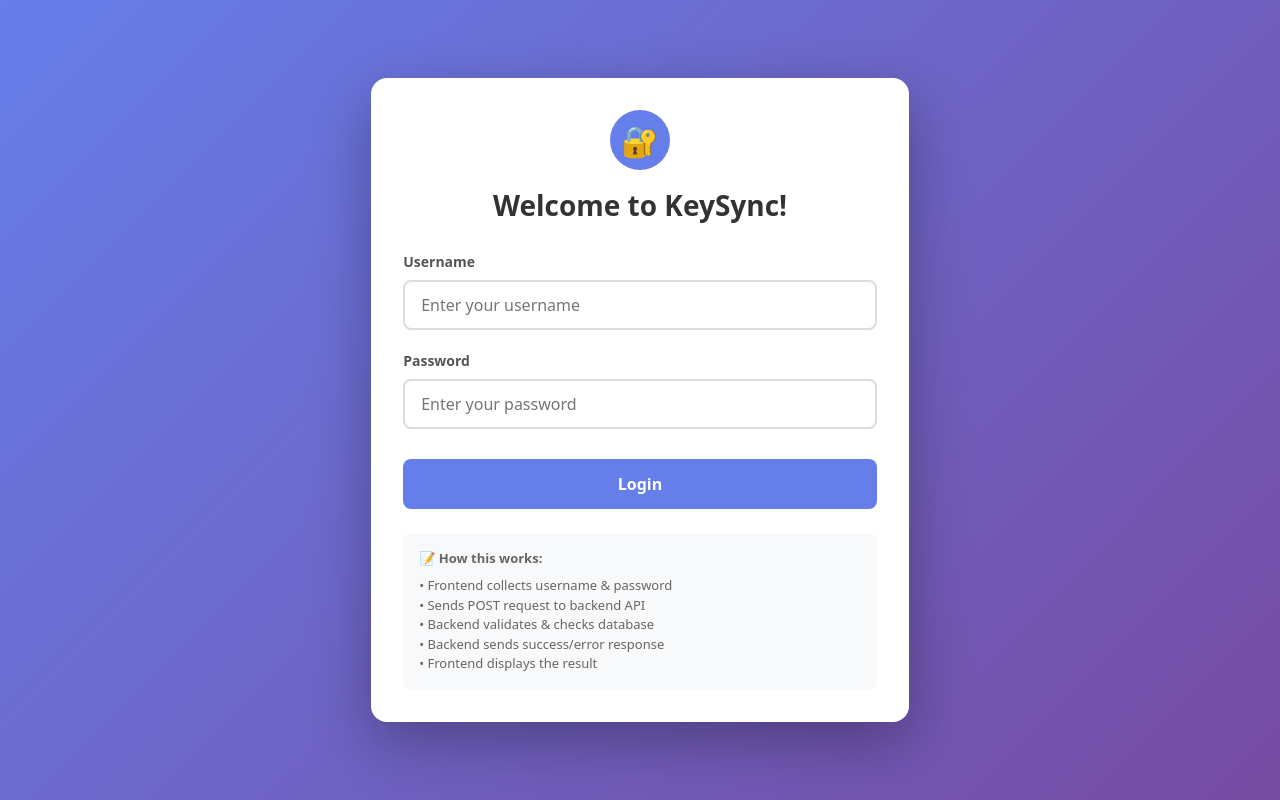
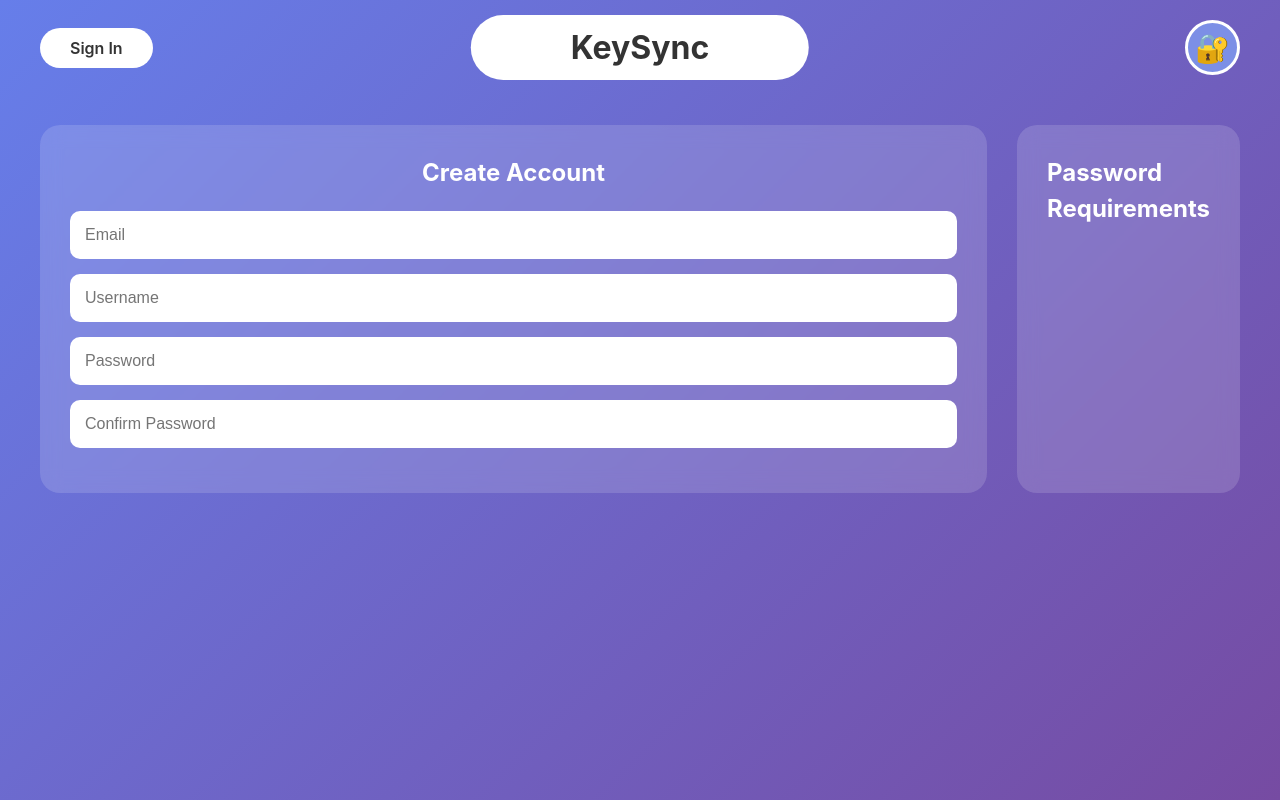
Before and after one commit to theonlyeshann/CS3354_Group4, a React (Vite) app in the folder keysync/client/: page / in a window 1280 px wide. Built offline with nearby package versions, Linux system fonts and the light colour scheme; no server answers.

Commit message:
Added Create Account Page
Added css styles too

I did change some things in main.jsx for testing so make sure to change it back.

```diff
--- a/keysync/client/src/main.jsx
+++ b/keysync/client/src/main.jsx
@@ -1,7 +1,7 @@
 import React from 'react'
 import ReactDOM from 'react-dom/client'
 import { BrowserRouter as Router, Routes, Route } from 'react-router-dom';
-import LoginPage from './pages/loginpage.jsx'
+import LoginPage from './pages/createacc.jsx'
 import Dashboard from './pages/dashboard.jsx'
 import './index.css'
 
--- /dev/null
+++ b/keysync/client/src/pages/createacc.jsx
@@ -0,0 +1,90 @@
+import { useState, useEffect } from 'react';
+import { v4 as uuidv4 } from 'uuid';
+import '../styles/createacc.css';
+
+export default function Dashboard() {
+  const [passwords, setPasswords] = useState([
+  ]);
+
+  const retrievePasswordsFromDatabase = async() =>  {
+    try {
+      setPasswords([...[]]);
+      const response = await fetch('http://localhost:8080/main/', {
+        method: 'GET',
+        headers: {
+          'Content-Type': 'application/json',
+        },
+        credentials: 'include'
+      });
+
+      if (response.status == 200) {
+        let existingPasswords = await response.json();
+        console.log(`Existing passwords - ${existingPasswords}`);
+        const formattedExistingPasswords = existingPasswords.map((password) =>  ({
+          id: uuidv4(),
+          websiteName: password.Site,
+          username: password.Username,
+          password: password.Password,
+          lastChanged: new Date().toLocaleDateString('en-US'),
+          status: 'Secure'
+        }));
+        setPasswords([...formattedExistingPasswords]);
+      }
+
+    } catch (error) {
+      console.error('Error:', error);
+    }
+  }
+
+  useEffect(() => {
+    retrievePasswordsFromDatabase();
+  }, []);
+
+  useEffect(() => {
+    console.log(passwords);
+  }, [passwords]);
+
+  const handleSignIn = () => {
+    // Redirect to login page
+    window.location.href = '/';
+  };
+
+  return (
+    <div className="dashboard-container">
+      {/* Header */}
+      <header className="dashboard-header">
+        <div className="header-left">
+          <button className="signin-btn" onClick={handleSignIn}>Sign In</button>
+        </div>
+
+        <div className="header-center">
+          <h1 className="app-title">KeySync</h1>
+        </div>
+
+        <div className="header-right">
+          <div className="user-icon">🔐</div>
+        </div>
+      </header>
+
+      {/* Main Content */}
+      <div className="dashboard-content">
+
+        {/* Create Account */}
+        <div className="createacc-section">
+        <h2>Create Account</h2>
+        <input type="text" placeholder="Email" className="email-input" />
+        <input type="text" placeholder="Username" className="username-input" />
+        <input type="text" placeholder="Password" className="pw-input" />
+        <input type="text" placeholder="Confirm Password" className="pw-input" />
+        </div>
+
+        {/* Notifications Section */}
+        <div className="pwreqs-section">
+        <h2>Password Requirements</h2>
+        </div>
+      </div>
+
+
+    </div>
+  );
+}
--- /dev/null
+++ b/keysync/client/src/styles/createacc.css
@@ -0,0 +1,156 @@
+* {
+  margin: 0;
+  padding: 0;
+  box-sizing: border-box;
+}
+
+.dashboard-container {
+  min-height: 100vh;
+  flex-grow: 1;
+  background: linear-gradient(135deg, #667eea 0%, #764ba2 100%);
+  font-family: -apple-system, BlinkMacSystemFont, "Segoe UI", Roboto, "Helvetica Neue", Arial, sans-serif;
+}
+
+/* Header Styles */
+.dashboard-header {
+  display: flex;
+  flex-grow: 1;
+  justify-content: space-between;
+  align-items: center;
+  padding: 20px 40px;
+  position: relative;
+}
+
+.header-left {
+  display: flex;
+  gap: 15px;
+  align-items: center;
+}
+
+.signin-btn {
+  background-color: white;
+  color: #333;
+  border: none;
+  padding: 10px 30px;
+  border-radius: 25px;
+  font-size: 16px;
+  font-weight: 600;
+  cursor: pointer;
+  transition: all 0.3s;
+}
+
+.signin-btn:hover {
+  background-color: #f0f0f0;
+  transform: translateY(-2px);
+}
+
+.header-center {
+  position: absolute;
+  left: 50%;
+  transform: translateX(-50%);
+}
+
+.app-title {
+  background-color: white;
+  padding: 15px 100px;
+  border-radius: 50px;
+  font-size: 32px;
+  font-weight: bold;
+  color: #333;
+}
+
+.header-right {
+  display: flex;
+  align-items: center;
+}
+
+.user-icon {
+  background-color: #7c8fe6;
+  width: 55px;
+  height: 55px;
+  border-radius: 50%;
+  display: flex;
+  align-items: center;
+  justify-content: center;
+  font-size: 28px;
+  border: 3px solid white;
+}
+
+/* Main Content */
+.dashboard-content {
+  display: flex;
+  gap: 30px;
+  padding: 30px 40px;
+  max-width: 1600px;
+  margin: 0 auto;
+}
+
+/* Create Account Section */
+.createacc-section {
+  background-color: rgba(255, 255, 255, 0.15);
+  border-radius: 20px;
+  padding: 30px;
+  backdrop-filter: blur(10px);
+  text-align: center;
+}
+
+.createacc-section h2 {
+  color: white;
+  font-size: 24px;
+  font-weight: bold;
+  margin-bottom: 20px;
+}
+
+.email-input, .username-input, .pw-input {
+  width: 100%;
+  padding: 15px;
+  margin-bottom: 15px;
+  border: none;
+  border-radius: 10px;
+  font-size: 16px;
+  outline: none;
+}
+
+/* Password Requirements Section */
+.pwreqs-section {
+  background-color: rgba(255, 255, 255, 0.15);
+  border-radius: 20px;
+  padding: 30px;
+  backdrop-filter: blur(10px);
+  flex: 1;
+  min-height: 300px;
+}
+
+.pwreqs-section h2 {
+  color: white;
+  font-size: 24px;
+  font-weight: bold;
+}
+
+/* Responsive Design */
+@media (max-width: 1200px) {
+  .dashboard-content {
+    flex-direction: column;
+  }
+
+  .app-title {
+    padding: 15px 60px;
+    font-size: 24px;
+  }
+}
+
+@media (max-width: 768px) {
+  .dashboard-header {
+    padding: 15px 20px;
+  }
+
+  .header-center {
+    position: static;
+    transform: none;
+    margin: 0 auto;
+  }
+
+  .dashboard-content {
+    padding: 20px;
+  }
+}
```
